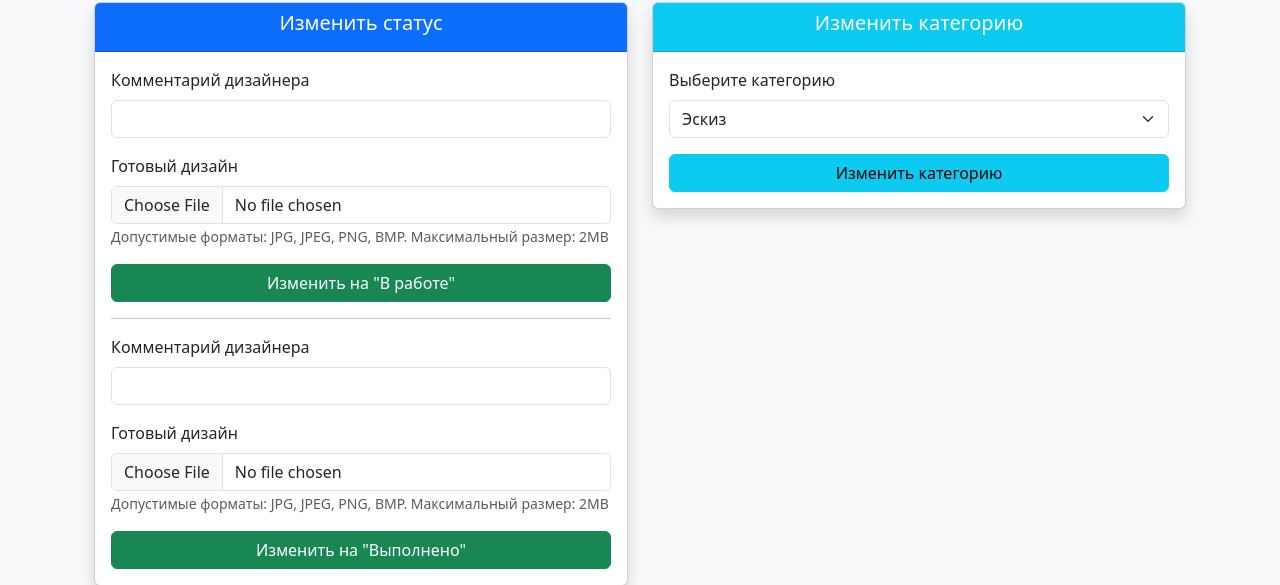
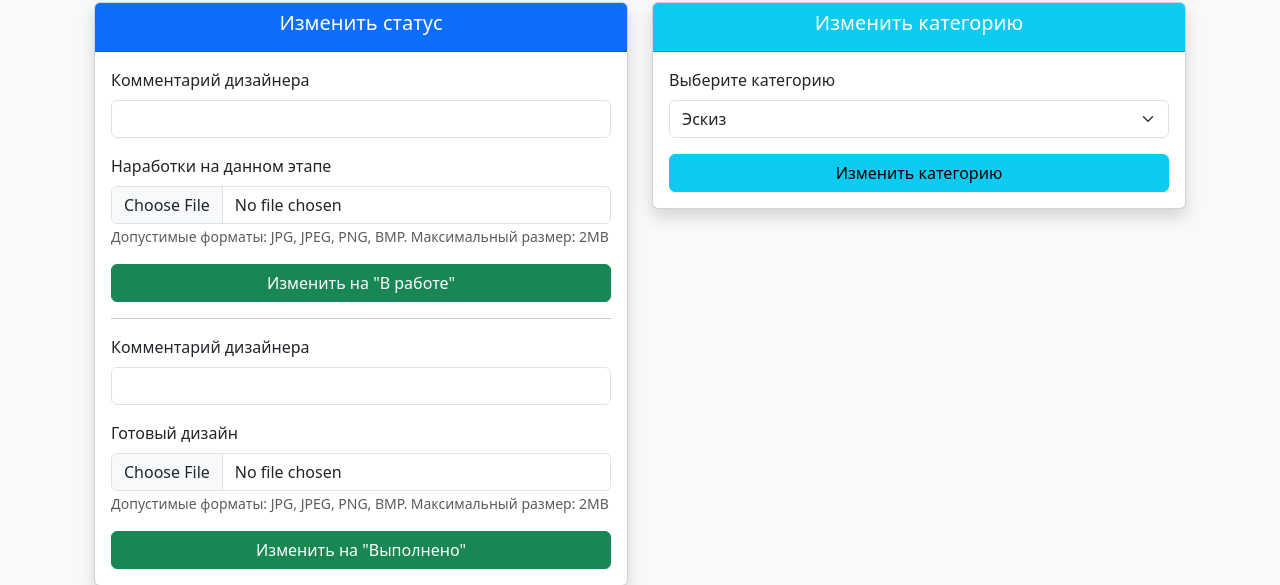
Before and after one commit to savin3/DesignPro, a Django app: page /catalog/request/edit/4/ in a window 1280 px wide. Shown: the part 634-1219 px from the top of the page. Run offline with Django 5.2, Linux system fonts and the light colour scheme; a user stored in the database is signed in; data comes from the database, SQL or seed files in the repository; both versions use the stored data as it was after the commit; some libraries are stand-ins or nearby versions.

Commit message:
fix templates

```diff
--- a/catalog/templates/catalog/category.html
+++ b/catalog/templates/catalog/category.html
@@ -20,7 +20,7 @@
                 {% endfor %}
             </ul>
 
-            <h5>Добавить новую категорию:</h5>
+            <h5>Добавить новую категорию</h5>
             <form method="post" enctype="multipart/form-data">
                 {% csrf_token %}
                 <div class="mb-3">
--- a/catalog/templates/catalog/edit_request.html
+++ b/catalog/templates/catalog/edit_request.html
@@ -36,7 +36,7 @@
                                 <input type="text" class="form-control" id="worker_comment" name="worker_comment">
                             </div>
                             <div class="mb-3">
-                                <label for="completed_image" class="form-label">Готовый дизайн</label>
+                                <label for="completed_image" class="form-label">Наработки на данном этапе</label>
                                 <input type="file" class="form-control" id="completed_image" name="completed_image" accept="image/*">
                                 <small class="form-text text-muted">Допустимые форматы: JPG, JPEG, PNG, BMP. Максимальный размер: 2MB</small>
                             </div>
```
Also changed, not shown: db.sqlite3.
